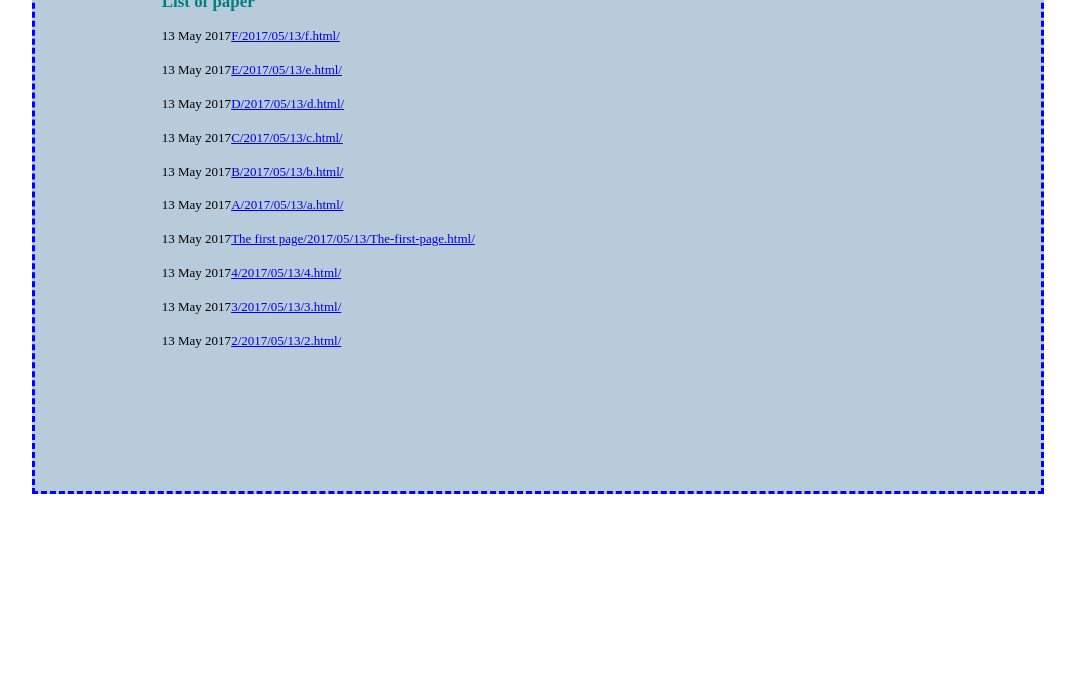
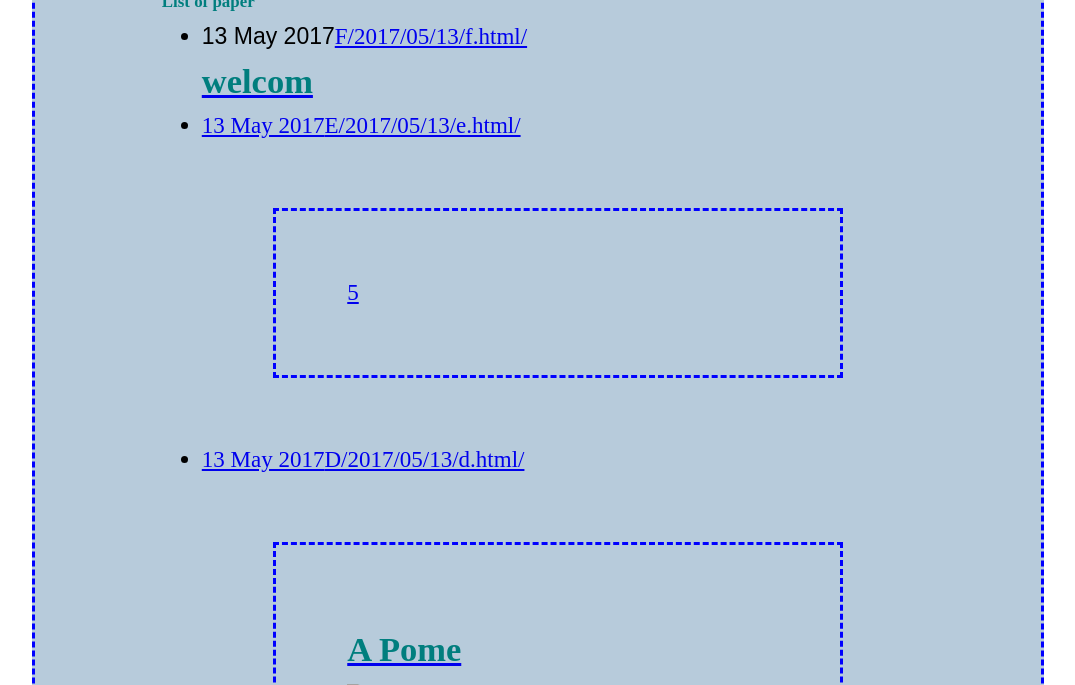
Before and after one commit to moonlightmu/jekyll_demo, a Jekyll site: the page built from index.html, in a window 1280 px wide and 1400 px high, scrolled down 312 px. Shown: the top 685 px of the window, without its empty margins (102-1177 px from the left). Built offline with Jekyll 4.4.1, drawn with Linux system fonts in a browser that asks for light colours; before the commit the page ends 932 px from its top, so only the background shows below that; some of the changed text lies outside the part shown; grey boxes are pictures that could not be loaded.

Commit message:
list +++++

```diff
--- a/index.html
+++ b/index.html
@@ -5,8 +5,11 @@ title: Code Garden
 <div>
 <h1>{{ page.title }}</h1>
 <h2>List of paper</h2>
-
+<ul>
 {% for post in site.posts %}
-<p>{{ post.date | date_to_string }}<a href="{{ post.url }}">{{ post.title }}{{ post.url }}{{ page.url }}</a></p>
+<li>
+{{ post.date | date_to_string }}<a href="{{ post.url }}">{{ post.title }}{{ post.url }}{{ page.url }}
+{{ post.excerpt }}
+</li>
 {% endfor %}
 </div>
```
